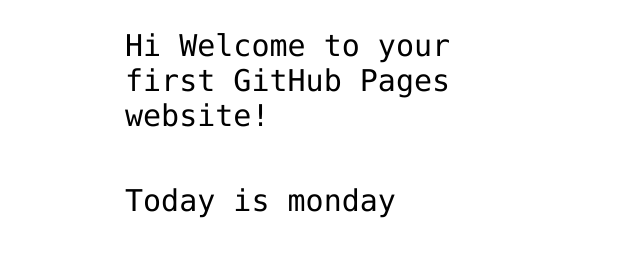
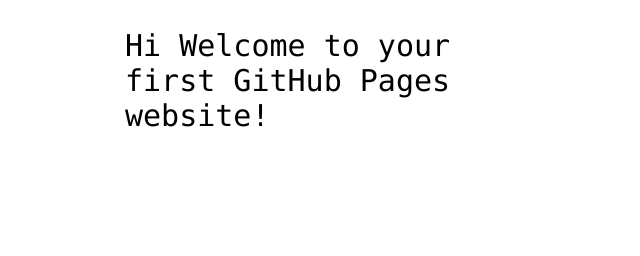
Before and after one commit to analytics4you/hello-world, a plain HTML site: page index.html in a window 1280 px wide. Shown: the part 360-616 px from the top of the page, without its empty margins (315-955 px from the left). Drawn offline with Linux system fonts and the light colour scheme.

Commit message:
Revert "change in index file"
This reverts commit e36168cdc68468bf60e5365d349ba151f75918b4.

```diff
--- a/index.html
+++ b/index.html
@@ -13,6 +13,6 @@
 
 <!-- Change this code here by copy and pasting your template on line 15 -->
 <p>Hi Welcome to your first GitHub Pages website!</p>
-<p>Today is monday</p>
+
 </body>
 </html>
```
